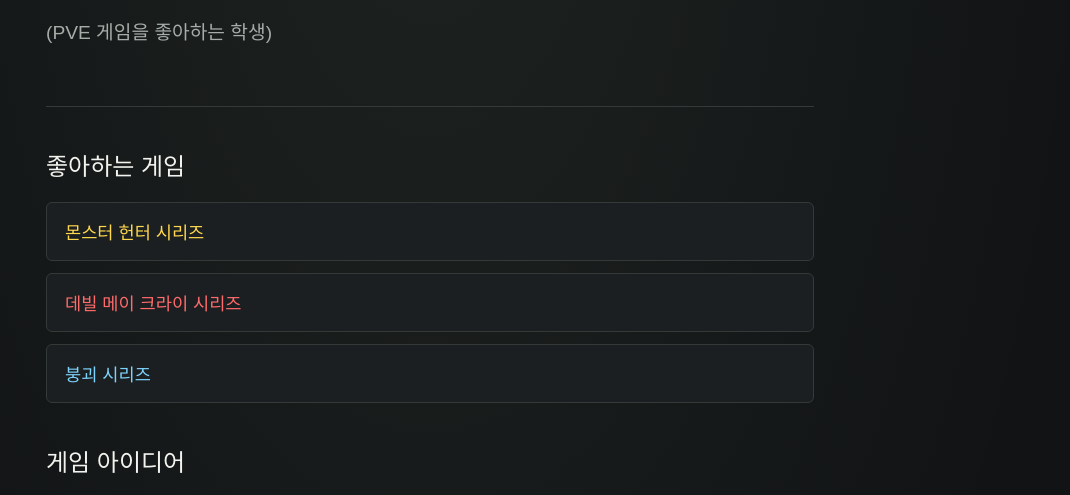
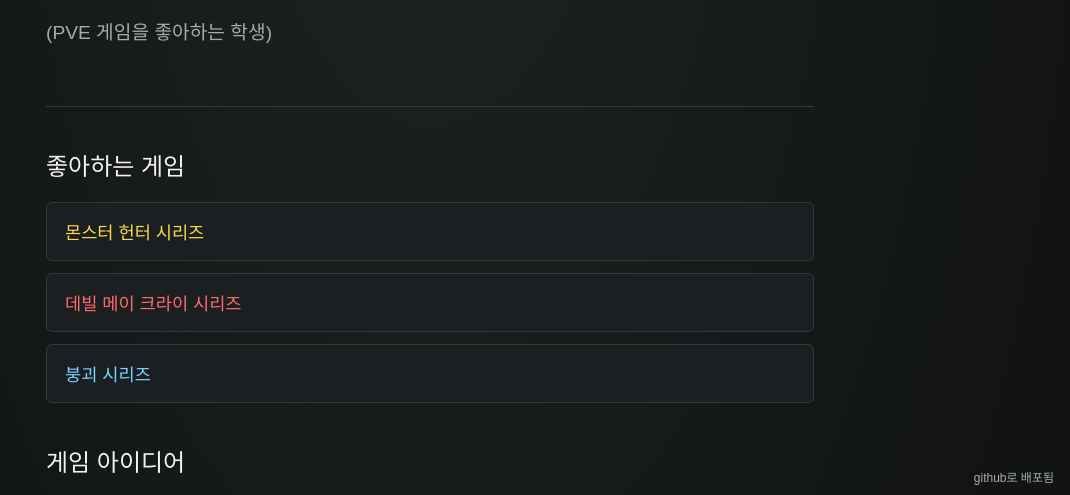
Before and after one commit to shin-jjonghyun/my-game, a plain HTML site: page index.html in a window 1280 px wide. Shown: the part 303-798 px from the top of the page, without its empty margins (210-1280 px from the left). Drawn offline with Linux system fonts and the light colour scheme.

Commit message:
Git hub 배포됨

```diff
--- a/index.html
+++ b/index.html
@@ -104,5 +104,6 @@
         <time id="today-date"></time>
       </footer>
     </main>
+    <p class="deployment-note">github로 배포됨</p>
   </body>
 </html>
--- a/style.css
+++ b/style.css
@@ -110,6 +110,15 @@
   font-size: 0.95rem;
 }
 
+.deployment-note {
+  position: fixed;
+  right: 1rem;
+  bottom: 0.75rem;
+  margin: 0;
+  color: var(--muted);
+  font-size: 0.75rem;
+}
+
 h2 {
   margin: 0 0 1.25rem;
   font-size: 1.5rem;
```
